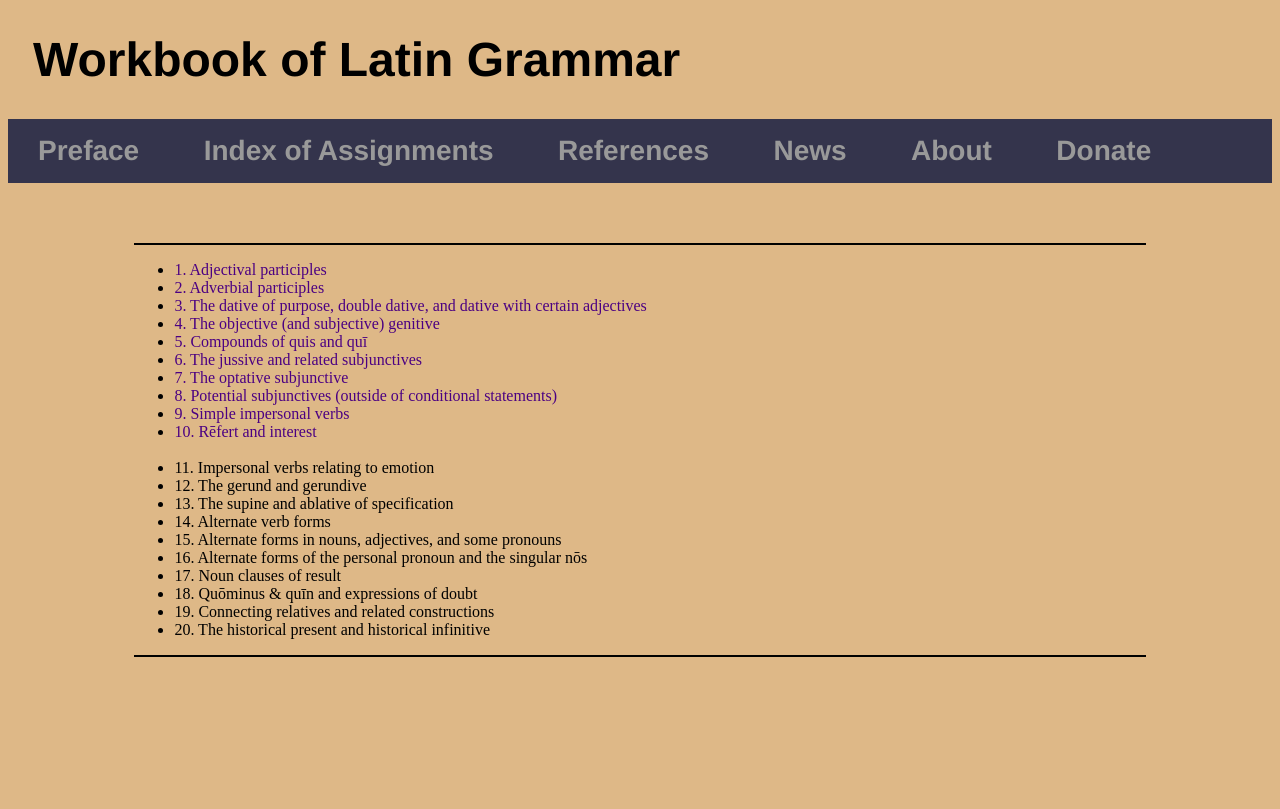
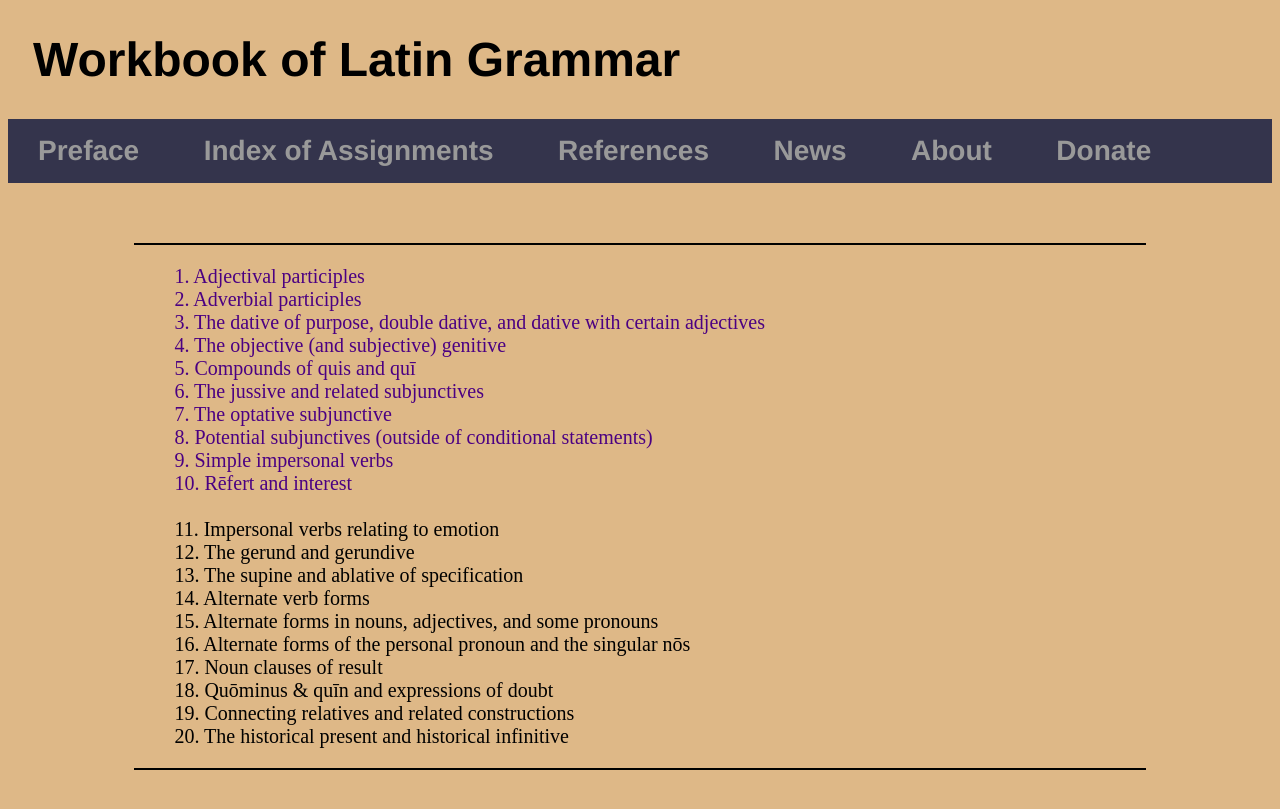
Before and after one commit to AlanCFleming82/AlanCFleming82.github.io, a Jekyll site: the page built from Assignments.html, in a window 1280 px wide. Shown: the top 809 px of the page. Built offline with Jekyll 4.4.1, drawn with Linux system fonts in a browser that asks for light colours.

Commit message:
Add files via upload

```diff
--- a/css/main.css
+++ b/css/main.css
@@ -31,6 +31,13 @@ nav ul li {
    	font-size: 1.75em;
 	text-align: center;
 }
+
+ul.assignments {
+	list-style-type:none;
+	font-size: 1.25em;
+	padding: 1;
+}
+
 
 a {
    	text-decoration: none;
```
